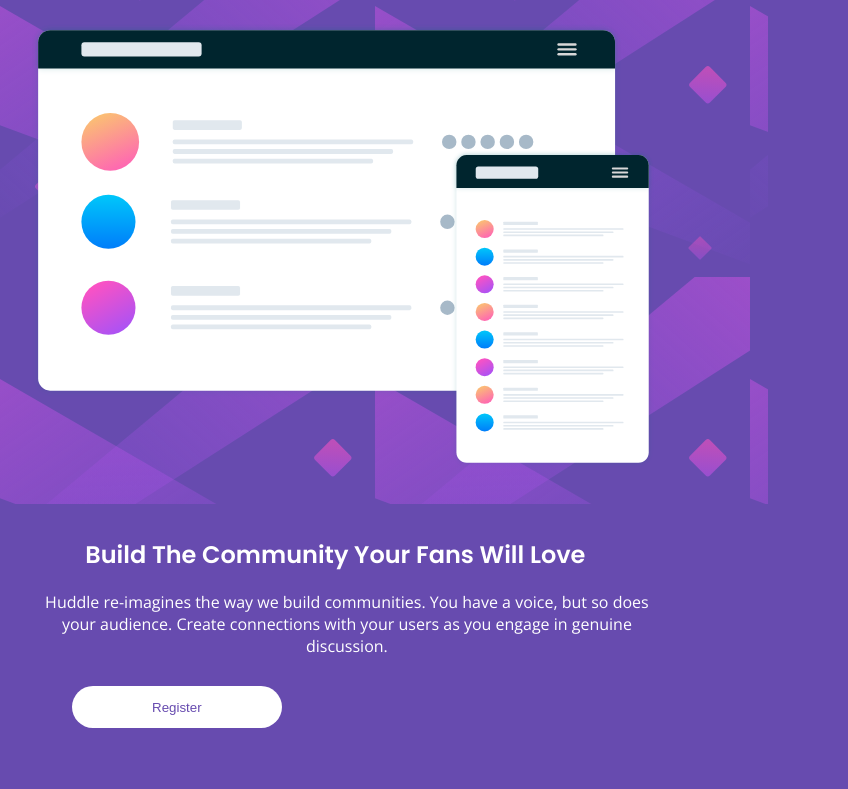
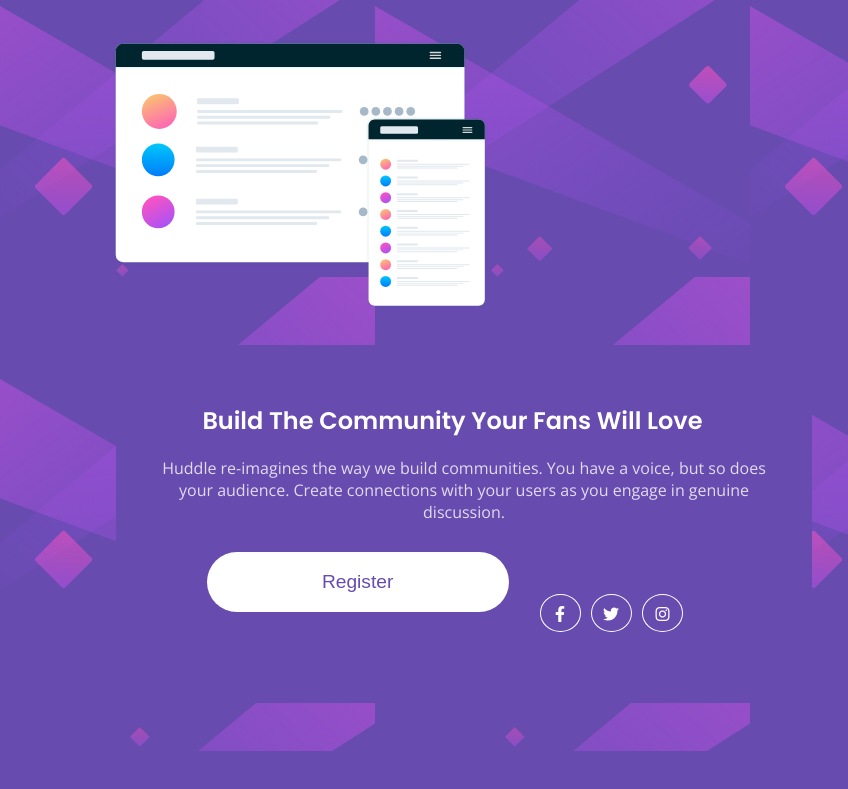
Before and after one commit to EmmanuelOloke/huddle-landing-page, a plain HTML site: page index.html in a window 768 px wide. Shown: the part 96-885 px from the top of the page, 848 px wide, since content can reach past the window. After the commit the page ends 847 px from the top, so only its background shows below. Drawn offline with nearby package versions, Linux system fonts and the light colour scheme.

Commit message:
design overhaul

```diff
--- a/index.html
+++ b/index.html
@@ -8,35 +8,43 @@
     <link rel="stylesheet" href="styles.css">
     <link rel="stylesheet" href="https://fonts.googleapis.com/css2?family=Poppins:wght@400;600&display=swap">
     <link rel="stylesheet" href="https://fonts.googleapis.com/css2?family=Open+Sans&display=swap">
+    <link rel="stylesheet" href="https://cdnjs.cloudflare.com/ajax/libs/font-awesome/6.0.0-beta2/css/all.min.css" integrity="sha512-YWzhKL2whUzgiheMoBFwW8CKV4qpHQAEuvilg9FAn5VJUDwKZZxkJNuGM4XkWuk94WCrrwslk8yWNGmY1EduTA==" crossorigin="anonymous" referrerpolicy="no-referrer"
+    />
     <title>Frontend Mentor | Huddle landing page with single introductory section</title>
 </head>
 
 <body>
     <main>
-        <div class="top">
         <div class="logo">
             <img src="./images/logo.svg" alt="huddle logo">
         </div>
 
+        <div class="content">
             <div class="mockup">
                 <img src="./images/illustration-mockups.svg" alt="illustration mockup">
             </div>
-        </div>
 
-
-        <div class="content">
+            <div class="text">
                 <h1>Build The Community Your Fans Will Love</h1>
 
                 <p>Huddle re-imagines the way we build communities. You have a voice, but so does your audience. Create connections with your users as you engage in genuine discussion.</p>
 
                 <button>Register</button>
+            </div>
+        </div>
 
         <ul>
-                <li><img src="./images/facebook-icon.png" alt="facebook"></li>
-                <li><img src="./images/twitter-icon.png" alt="twitter"></li>
-                <li><img src="./images/instagram-icon.png" alt="instagram"></li>
+            <li>
+                <a href="https://facebook.com/" class="fb fa-brands fa-facebook-f"></a>
+            </li>
+            <li>
+                <a href="https://twitter.com/" class="tw fa-brands fa-twitter"></a>
+            </li>
+            <li>
+                <a href="https://instagram.com/" class=" ig fa-brands fa-instagram"></a>
+            </li>
         </ul>
-        </div>
+
     </main>
 
     <!-- <footer>
--- a/styles.css
+++ b/styles.css
@@ -8,32 +8,138 @@ body {
     font-size: 16px;
 }
 
+@media only screen and (min-width: 768px) {
+    body {
+        background-color: hsl(257, 40%, 49%);
+        background-image: url('./images/bg-desktop.svg');
+    }
+    main {
+        width: 90vw;
+        margin: 3em 5em;
+    }
+    .logo {
+        top: 0;
+        left: 0;
+        margin-bottom: 4.5em;
+    }
+    .logo img {
+        width: 13.5em;
+    }
+    .content {
+        display: flex;
+        flex-direction: row;
+        gap: 3em;
+    }
+    .mockup img {
+        max-width: 49vw;
+        margin-bottom: 0;
+    }
+    .text {
+        text-align: left;
+    }
+    h1 {
+        font-family: 'Poppins', sans-serif;
+        font-weight: 600;
+        font-size: 2.3em;
+        width: 30vw;
+        color: #FFF;
+        margin: 1em 0em 0.7em 0em;
+    }
+    p {
+        font-family: 'Open Sans', sans-serif;
+        font-size: 1.159em;
+        font-weight: 400;
+        margin-bottom: 1.5em;
+        width: 37vw;
+        color: #FFF;
+        opacity: 0.8;
+    }
+    button {
+        border: none;
+        background: #FFF;
+        color: hsl(257, 40%, 49%);
+        border-radius: 30px;
+        padding: 0.8em 3.4em;
+        font-size: 1.2em;
+        transition: all 0.4s ease;
+    }
+    button:hover {
+        cursor: pointer;
+        background: hsl(300, 69%, 71%);
+        color: #FFF;
+    }
+    ul {
+        position: absolute;
+        bottom: 0;
+        right: 0;
+        text-align: right;
+        margin: 0em 5em 3em 0em;
+        align-items: center;
+    }
+    ul li {
+        list-style-type: none;
+        display: inline;
+        text-align: center;
+        border: 1px solid #FFF;
+        border-radius: 50%;
+        overflow: hidden;
+        margin: 0em 0.3em 0em 0.3em;
+        padding: 0.7em 0.5em 0.5em 0.6em;
+    }
+    ul li a {
+        text-decoration: none;
+        color: #FFF;
+        padding: 0.1em;
+    }
+    .fb {
+        padding: 1em 0.2em 1em 0.3em;
+    }
+    .tw {
+        padding: 1em 0em 1em 0.1em;
+    }
+    .ig {
+        padding: 0.8em 0.3em 1em 0.2em;
+    }
+    ul li:hover {
+        cursor: pointer;
+        border: 1px solid hsl(300, 69%, 71%);
+    }
+    ul li:hover a {
+        color: hsl(300, 69%, 71%);
+    }
+}
+
 @media only screen and (max-width: 768px) {
     body {
         background-color: hsl(257, 40%, 49%);
         background-image: url('./images/bg-mobile.svg');
     }
-    .top {
-        width: 90vw;
-        margin: 2em 2em;
-    }
     .logo {
         top: 0;
         left: 0;
-        margin-bottom: 3.3em;
+        margin: 2em 0em 3.3em 2em;
     }
     .logo img {
         width: 8em;
     }
+    .content {
+        display: flex;
+        flex-direction: column;
+        justify-content: center;
+        gap: 2em;
+        width: 100vw;
+    }
+    .mockup {
+        margin: 0em 2em 0em 2rem;
+    }
     .mockup img {
         width: 81vw;
-        margin-bottom: 0;
+        margin-bottom: 0em;
     }
-    .content {
+    .text {
         background-color: hsl(257, 40%, 49%);
-        width: 100vw;
-        padding: 2.1em 2em;
-        margin-top: -0.05em;
+        margin: 0 auto;
+        padding: 2.1em;
     }
     h1 {
         font-family: 'Poppins', sans-serif;
@@ -59,19 +165,43 @@ body {
         color: hsl(257, 40%, 49%);
         border-radius: 30px;
         padding: 1em 6em;
-        margin: 0em 3em 5em 3em;
+        margin: 0em 3em 3em 3em;
     }
     ul {
-        margin: 0em 5em;
+        text-align: center;
+        padding-bottom: 1.1em;
+        background-color: hsl(257, 40%, 49%);
     }
     ul li {
         list-style-type: none;
         display: inline;
         text-align: center;
+        border: 1px solid #FFF;
+        border-radius: 50%;
+        overflow: hidden;
+        margin: 0em 0.3em 0em 0.3em;
+        padding: 0.7em 0.5em 0.5em 0.6em;
     }
-    ul img {
-        width: 2em;
-        margin: 0em 0.2em;
+    ul li a {
+        text-decoration: none;
+        color: #FFF;
+        padding: 0.1em;
+    }
+    .fb {
+        padding: 1em 0.2em 1em 0.3em;
+    }
+    .tw {
+        padding: 1em 0em 1em 0.1em;
+    }
+    .ig {
+        padding: 0.8em 0.3em 1em 0.2em;
+    }
+    ul li:hover {
+        cursor: pointer;
+        border: 1px solid hsl(300, 69%, 71%);
+    }
+    ul li:hover a {
+        color: hsl(300, 69%, 71%);
     }
 }
 
```
Also changed, not shown: images/facebook-icon.png (deleted), images/instagram-icon.png (deleted), images/twitter-icon.png (deleted). Lines whose indentation alone changed are shown as unchanged.
